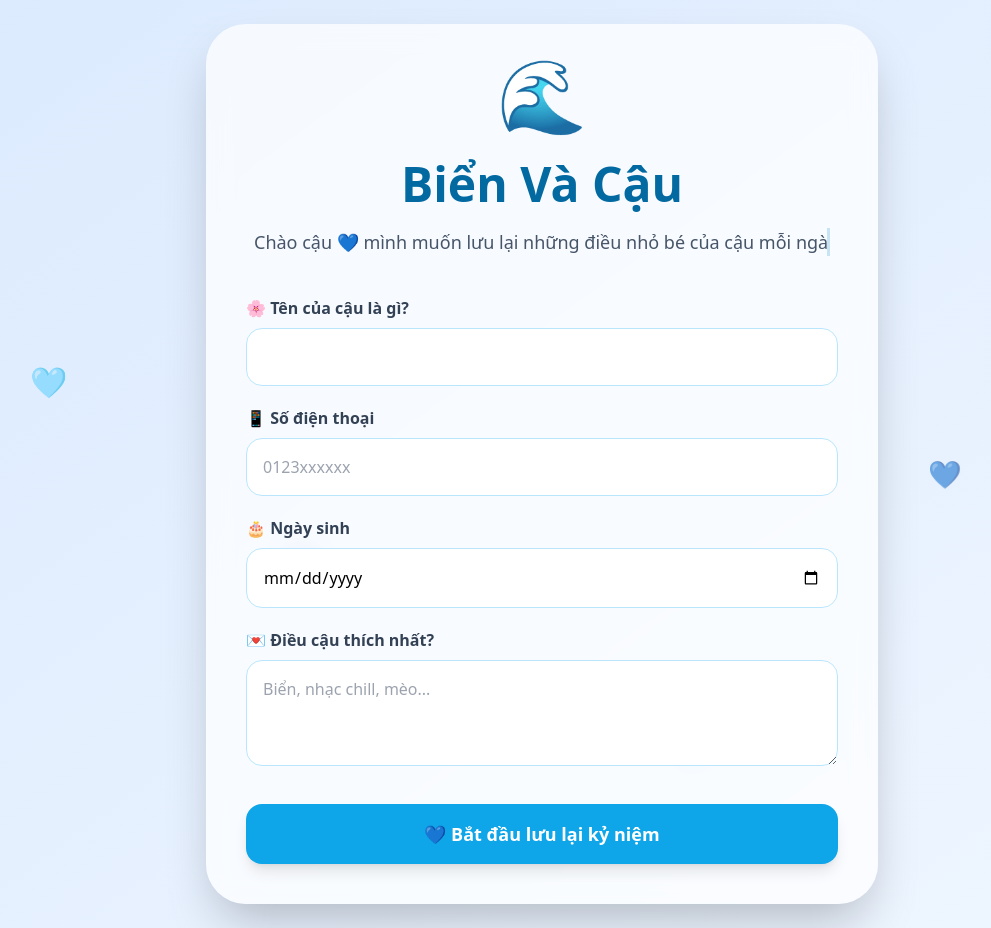
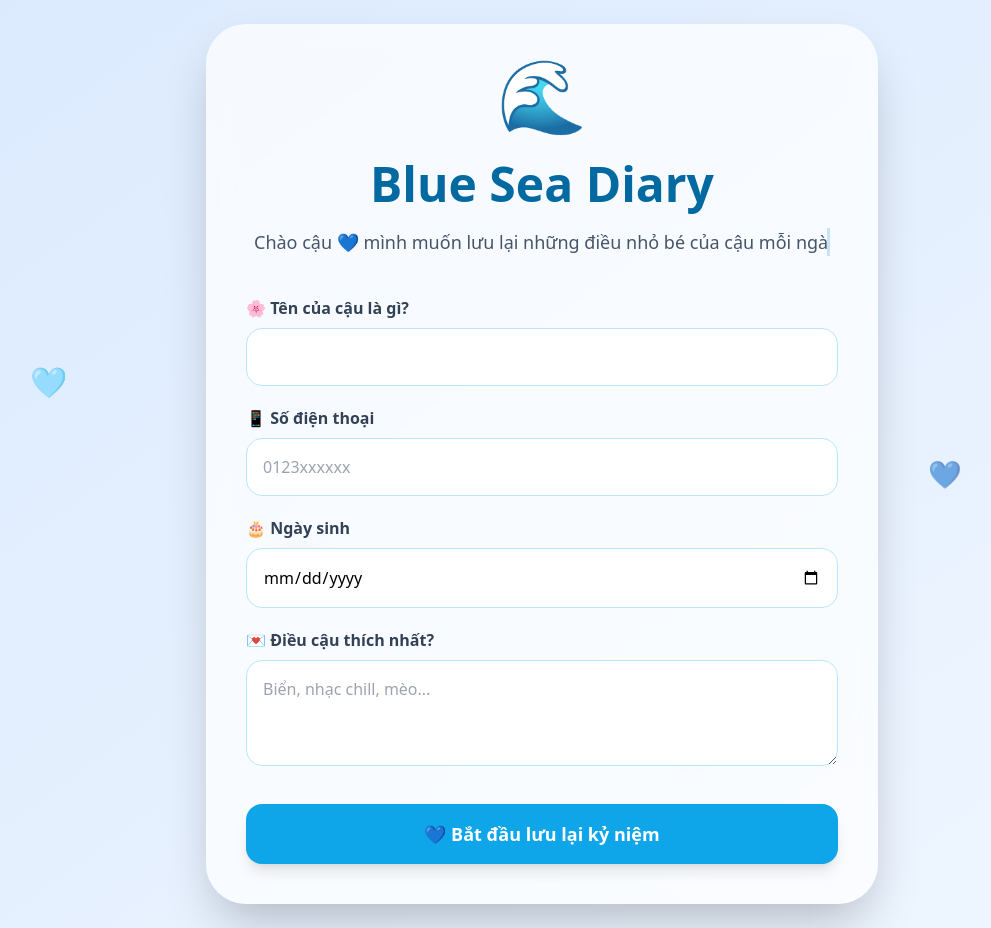
Before and after one commit to PhucDhcntt4/bien-va-cau, a plain HTML site: page index.html in a window 1280 px wide. Shown: the whole page, without its empty margins (98-1089 px from the left). Drawn offline with nearby package versions, Linux system fonts and the light colour scheme.

Commit message:
Add files via upload

```diff
--- a/index.html
+++ b/index.html
@@ -122,7 +122,7 @@
         >
           <div class="text-7xl mb-6 float">🌊</div>
 
-          <h1 class="text-5xl font-bold text-sky-700 mb-5">Biển Và Cậu</h1>
+          <h1 class="text-5xl font-bold text-sky-700 mb-5">Blue Sea Diary</h1>
 
           <div class="overflow-hidden mx-auto max-w-xl">
             <p class="typing text-slate-600 text-lg mx-auto">
```
